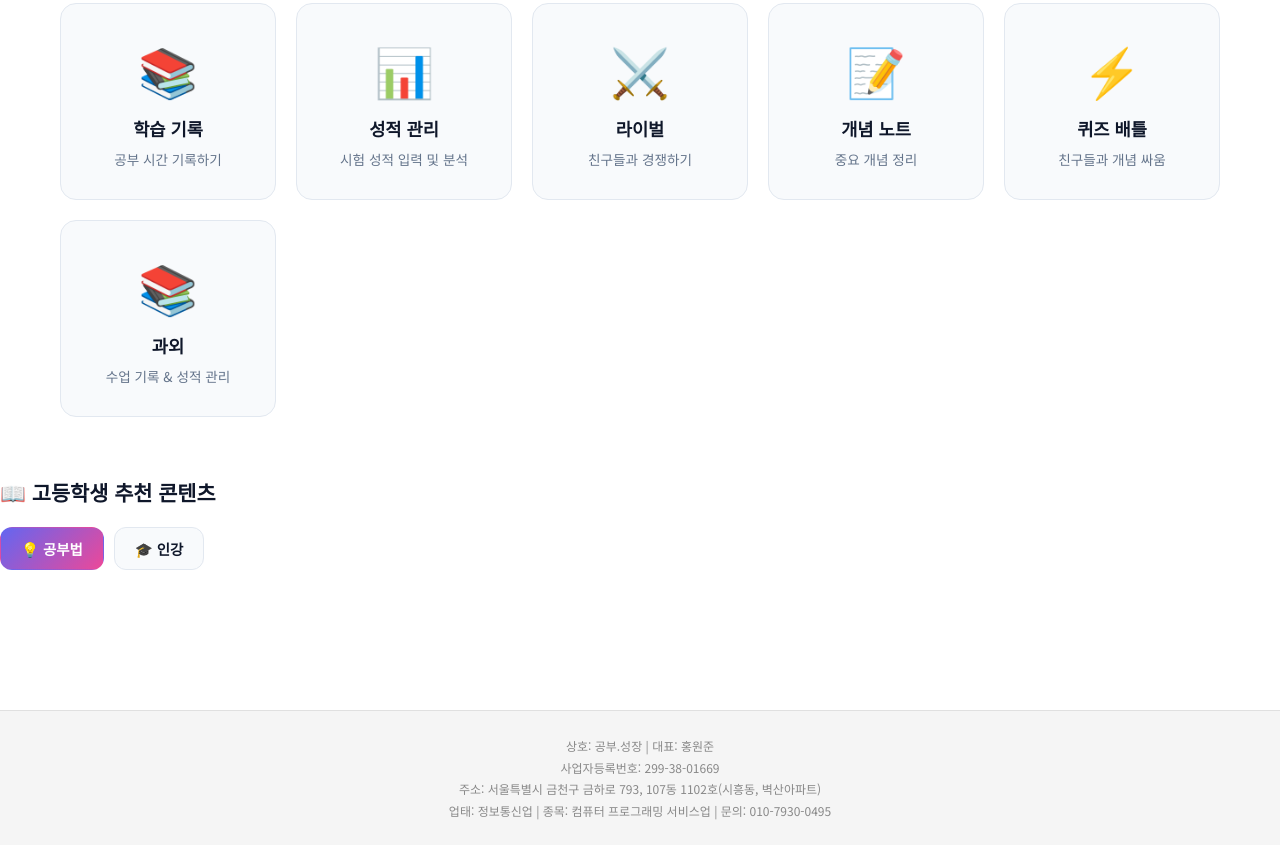
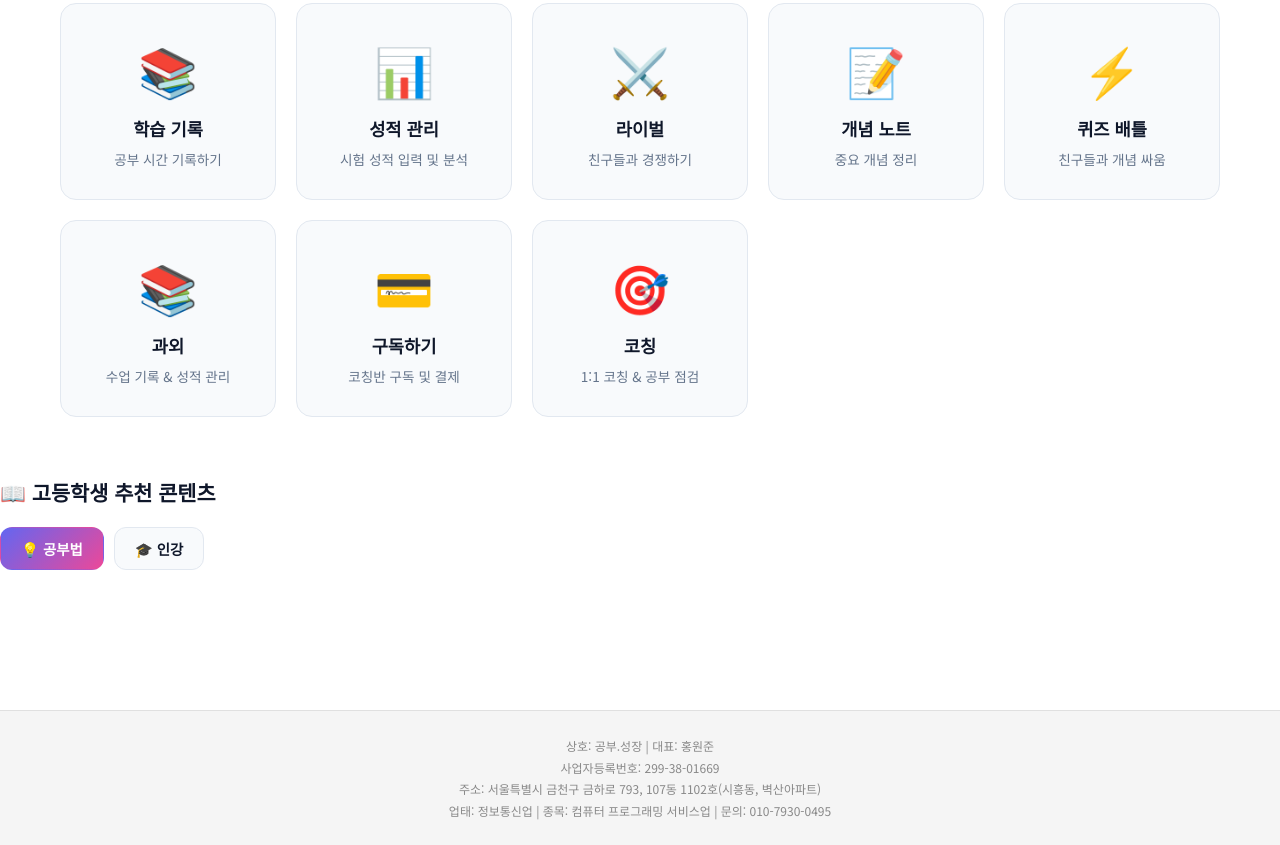
Before and after one commit to ownhong12-hue/gongbu-grow-frontend, a website: page dashboard.html in a window 1280 px wide. Shown: the part 1198-2043 px from the top of the page. Drawn offline with Linux system fonts and the light colour scheme; sample sign-in values are in the browser's storage.

Commit message:
Update dashboard.html

```diff
--- a/dashboard.html
+++ b/dashboard.html
@@ -463,6 +463,16 @@
                 <div class="menu-title">과외</div>
                 <div class="menu-desc">수업 기록 & 성적 관리</div>
             </a>
+            <a href="pricing.html" class="menu-card">
+    <div class="menu-icon">💳</div>
+    <div class="menu-title">구독하기</div>
+    <div class="menu-desc">코칭반 구독 및 결제</div>
+</a>
+<a href="coaching.html" class="menu-card">
+    <div class="menu-icon">🎯</div>
+    <div class="menu-title">코칭</div>
+    <div class="menu-desc">1:1 코칭 & 공부 점검</div>
+</a>
         </div>
     </div>
 
```
